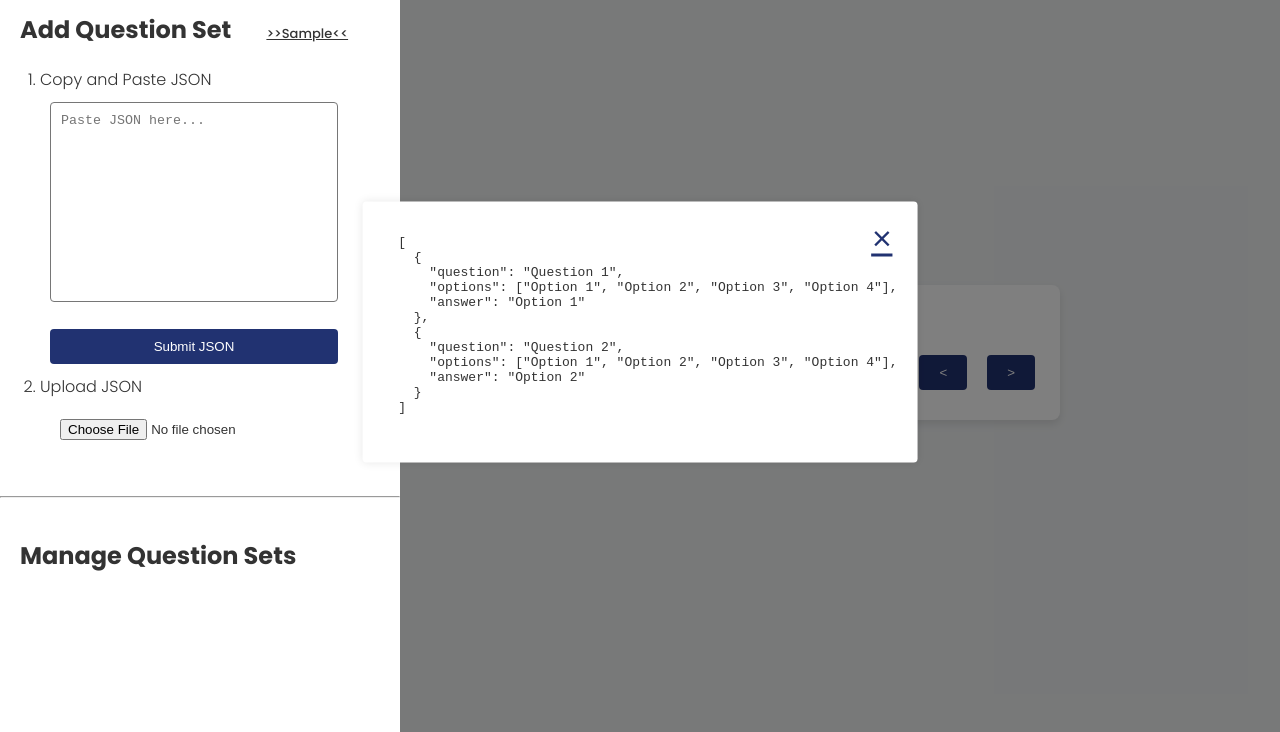
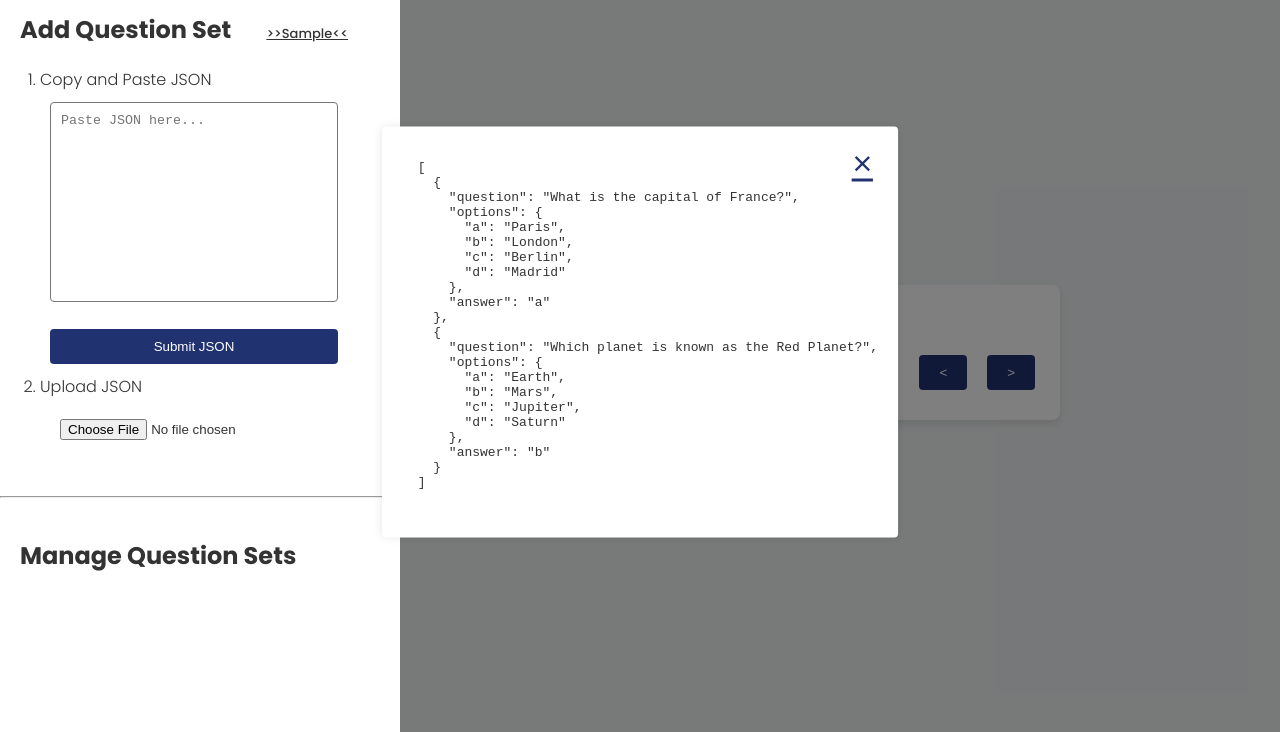
Before and after one commit to lonixchu-hk/simple-mc-practice-builder, a plain HTML site: page index.html in a window 1280 px wide. Both pictures are taken after a click on the link ">>Sample<<". Shown: the part 68-800 px from the top of the page. Drawn offline with Linux system fonts and the light colour scheme.

Commit message:
Update quiz questions and options format in index.html

```diff
--- a/index.html
+++ b/index.html
@@ -81,14 +81,24 @@
       <pre>
   [
     {
-      "question": "Question 1",
-      "options": ["Option 1", "Option 2", "Option 3", "Option 4"],
-      "answer": "Option 1"
+      "question": "What is the capital of France?",
+      "options": {
+        "a": "Paris",
+        "b": "London",
+        "c": "Berlin",
+        "d": "Madrid"
+      },
+      "answer": "a"
     },
     {
-      "question": "Question 2",
-      "options": ["Option 1", "Option 2", "Option 3", "Option 4"],
-      "answer": "Option 2"
+      "question": "Which planet is known as the Red Planet?",
+      "options": {
+        "a": "Earth",
+        "b": "Mars",
+        "c": "Jupiter",
+        "d": "Saturn"
+      },
+      "answer": "b"
     }
   ]
       </pre>
```
